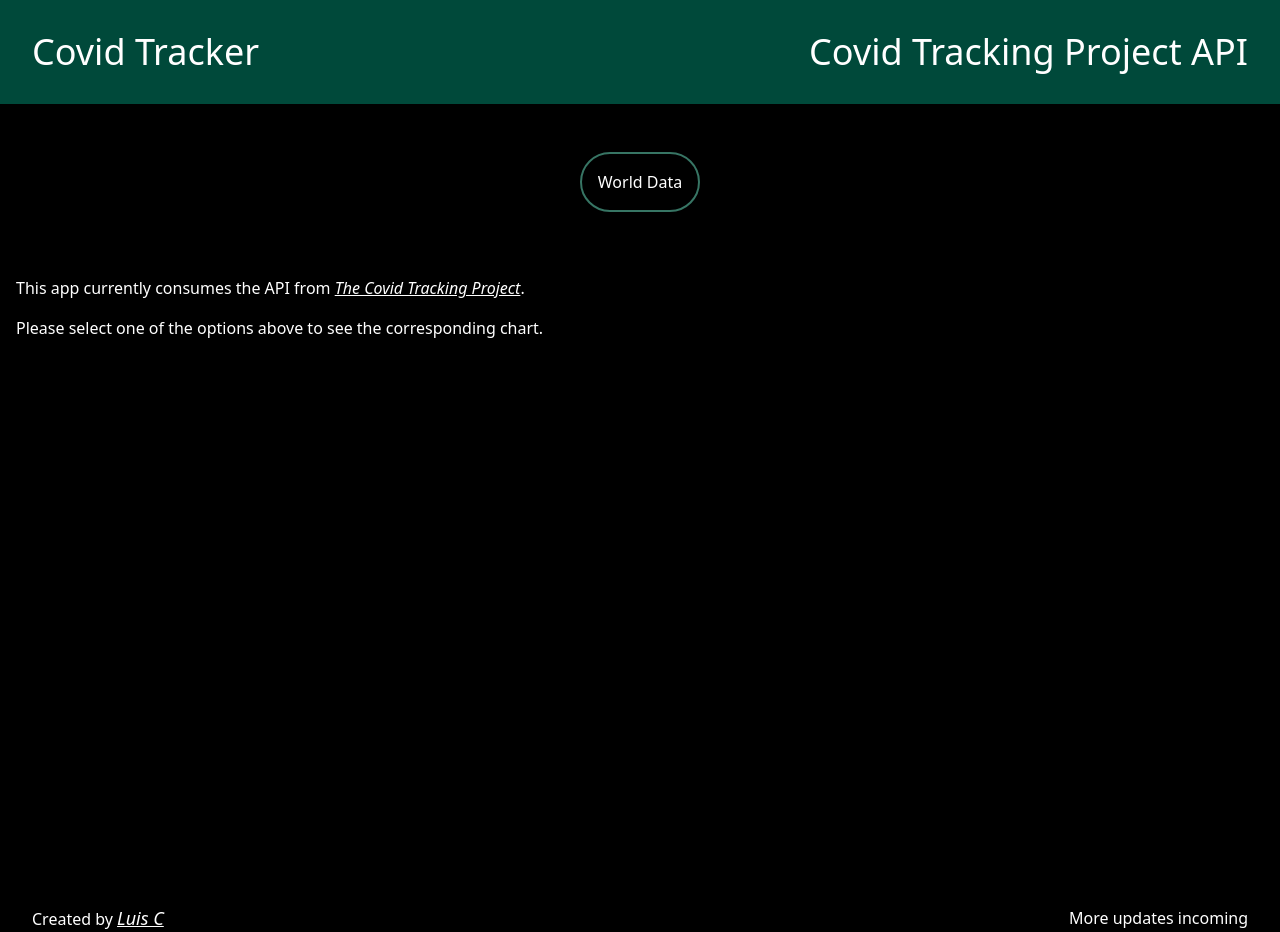
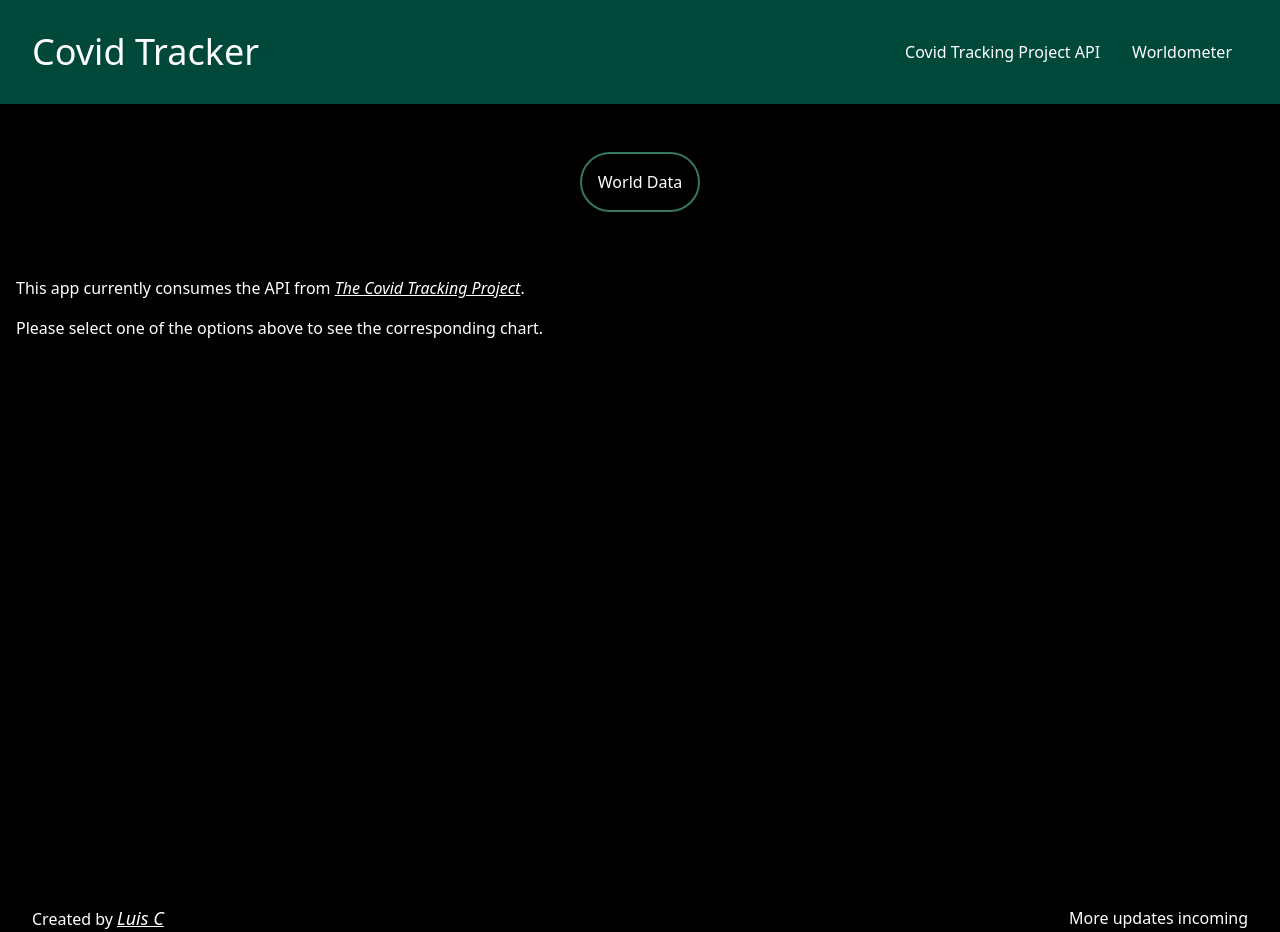
Before and after one commit to Blazekla/covid-tracker, a React (Create React App) app: page / in a window 1280 px wide. Built offline with nearby package versions, Linux system fonts and the light colour scheme.

Commit message:
adjusted navbar links and style

```diff
--- a/src/components/Layout.js
+++ b/src/components/Layout.js
@@ -10,9 +10,22 @@ function Layout({ children }) {
         <NavLink to="/">
           <h1 className="text-4xl text-white">Covid Tracker</h1>
         </NavLink>
-        <NavLink to="/covidtrackingproject">
-          <h1 className="text-4xl text-white">Covid Tracking Project API</h1>
-        </NavLink>
+        <div className="flex justify-between">
+          <NavLink
+            to="/covidtrackingproject"
+            className="px-4"
+            activeClassName="border-b-2 border-secondary-main"
+          >
+            <p className="text-white">Covid Tracking Project API</p>
+          </NavLink>
+          <NavLink
+            to="/worldometer"
+            className="px-4"
+            activeClassName="border-b-2 border-secondary-main"
+          >
+            <p className="text-white">Worldometer</p>
+          </NavLink>
+        </div>
       </Header>
       <main className="min-h-screen">{children}</main>
       <Footer>
```
